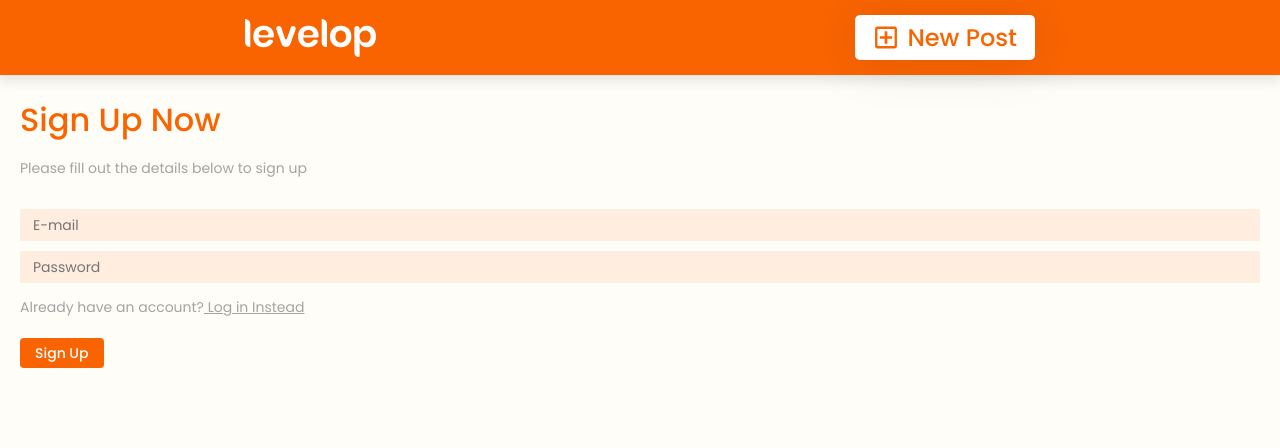
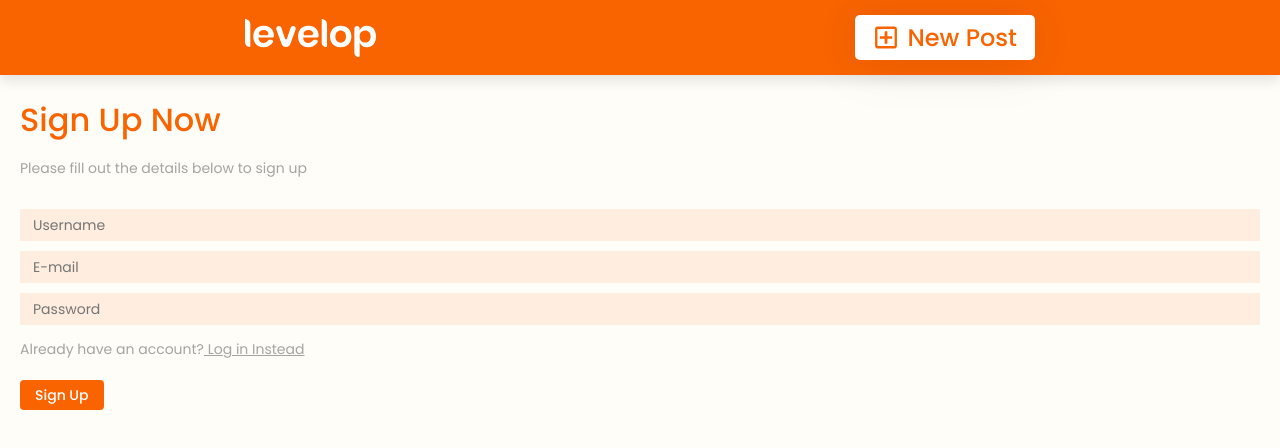
Before and after one commit to DaKheera47/levelop, a React (Create React App) app: page /#/signup in a window 1280 px wide. Shown: the top 448 px of the page. Built offline with nearby package versions, Linux system fonts and the light colour scheme.

Commit message:
Adding New User Signup

```diff
--- a/src/components/contexts/ApiContext.js
+++ b/src/components/contexts/ApiContext.js
@@ -7,7 +7,7 @@ export const ApiContext = createContext();
 
 const ApiContextProvider = (props) => {
     const cookies = new Cookies();
-    const preUrl = "http://ammar-5ca65705.localhost.run";
+    const preUrl = "http://ammar-2fe2a823.localhost.run";
     const history = useHistory();
 
     axios.defaults.withCredentials = true;
@@ -38,31 +38,24 @@ const ApiContextProvider = (props) => {
             });
     };
 
-    const SignUp = (email, password) => {
+    const SignUp = (email, password, username) => {
         // TODO: sign up
-        // axios
-        //     .post(
-        //         `${preUrl}/login`,
-        //         {
-        //             email: email,
-        //             password: password,
-        //         },
-        //         {
-        //             headers: {
-        //                 Authorization: `${cookies.get("jwt")}`,
-        //             },
-        //         }
-        //     )
-        //     .then(function (res) {
-        //         //handle success
-        //         cookies.set("jwt", res?.data?.token);
-        //         console.log(res);
-        //         history.push("/");
-        //     })
-        //     .catch(function (res) {
-        //         //handle error
-        //         console.log(res);
-        //     });
+        axios
+            .post(`${preUrl}/register`, {
+                email: email,
+                password: password,
+                username: username,
+            })
+            .then(function (res) {
+                //handle success
+                cookies.set("jwt", res?.data?.token);
+                console.log(res);
+                history.push("/");
+            })
+            .catch(function (res) {
+                //handle error
+                console.log(res);
+            });
     };
 
     const Logout = () => {
--- a/src/components/templates/SignUp.js
+++ b/src/components/templates/SignUp.js
@@ -6,6 +6,7 @@ import { ApiContext } from "../contexts/ApiContext";
 export default function Login() {
     const [email, setEmail] = useState("");
     const [password, setPassword] = useState("");
+    const [username, setUsername] = useState("");
 
     const { SignUp } = useContext(ApiContext);
 
@@ -15,7 +16,7 @@ export default function Login() {
 
     const handleSignUp = (evt) => {
         evt.preventDefault();
-        SignUp(email, password);
+        SignUp(email, password, username);
     };
 
     return (
@@ -28,6 +29,18 @@ export default function Login() {
             </div>
 
             <form className="login-form" onSubmit={handleSignUp}>
+                <div className="login-input-field-container">
+                    <input
+                        type="text"
+                        placeholder="Username"
+                        name="Username"
+                        id="Username"
+                        className="login-input-field"
+                        onChange={(evt) => {
+                            handleChange(evt, setUsername);
+                        }}
+                    />
+                </div>
                 <div className="login-input-field-container">
                     <input
                         type="email"
```
